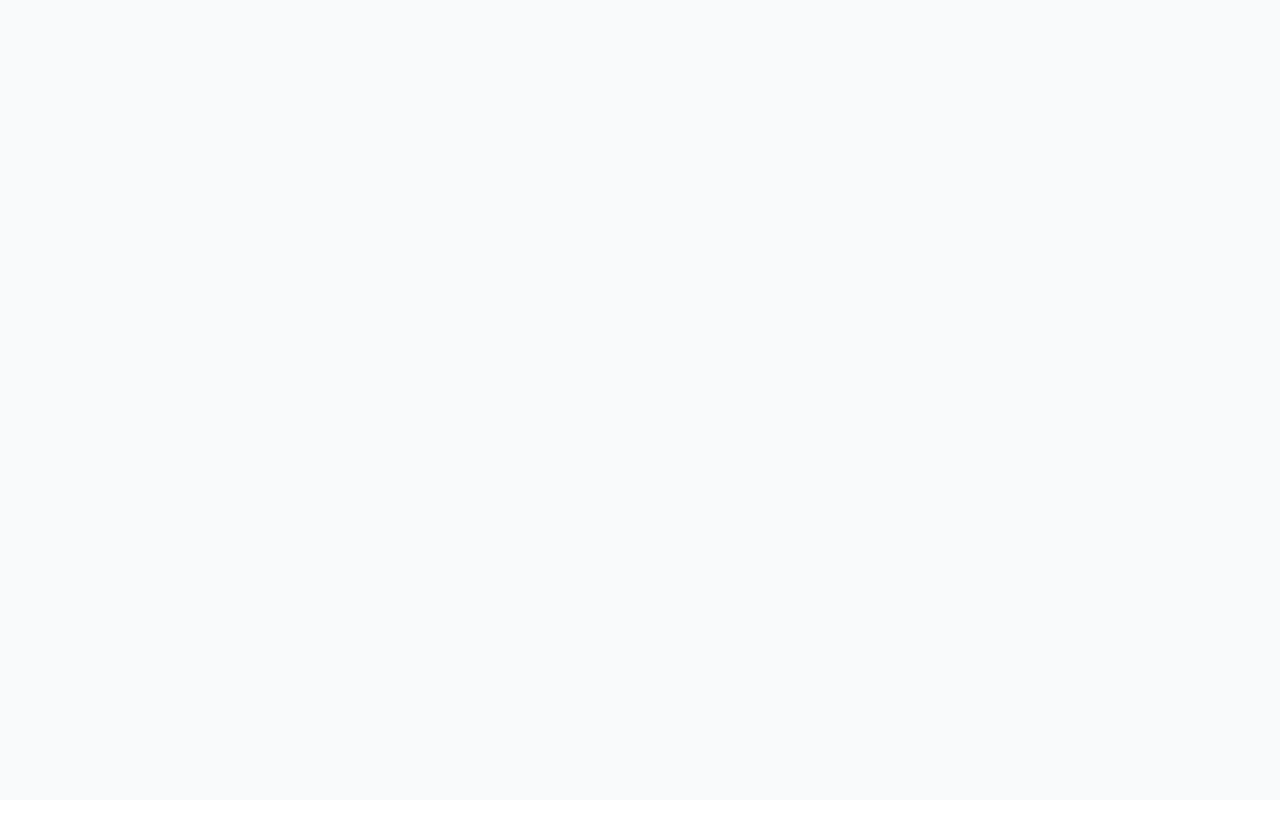
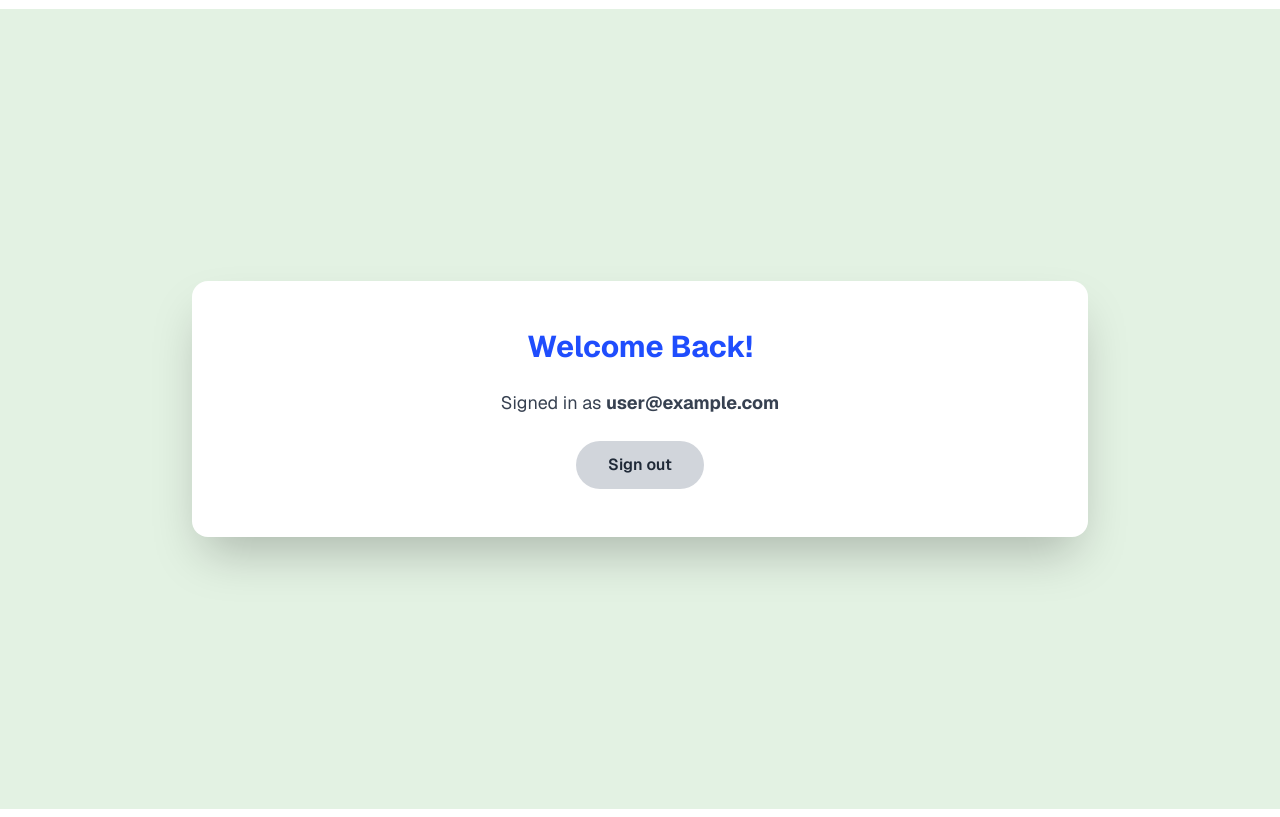
Before and after one commit to ashwin-oolka/unified-portal, a Next.js app: page / in a window 1280 px wide. Built offline with nearby package versions, Linux system fonts and the light colour scheme; no server answers; sample sign-in values are in the browser's storage.

Commit message:
authentication done

```diff
--- /dev/null
+++ b/_middleware.ts
@@ -0,0 +1,15 @@
+// middleware.ts
+import { auth } from "@/auth/auth"
+import { NextResponse } from "next/server"
+
+export default auth((req:any) => {
+  if (!req.auth && req.nextUrl.pathname.startsWith("/dashboard")) {
+    const url = new URL("/", req.url)
+    return NextResponse.redirect(url)
+  }
+})
+
+// Limit scope
+export const config = {
+  matcher: ["/dashboard/:path*"],
+}
--- /dev/null
+++ b/app/api/auth/[...nextauth]/route.ts
@@ -0,0 +1,2 @@
+
+export { handlers as GET, handlers as POST } from "@/auth/auth";
--- /dev/null
+++ b/app/dashboard/page.tsx
@@ -0,0 +1,30 @@
+"use client"
+
+import { useState } from "react"
+import { Sidebar } from "@/components/sidebar"
+import { DashboardContent } from "@/components/dashboard-content"
+import { useSession } from "next-auth/react";
+import { redirect } from "next/navigation";
+import { useEffect} from "react";
+
+interface User {
+  name: string;
+  email: string;
+}
+
+export default function Dashboard() {
+  const { data: session, status } = useSession();
+
+  if (status === "unauthenticated") redirect("/");
+
+  const [activeModule, setActiveModule] = useState("overview")
+
+  return (
+    <div className="flex h-screen bg-gray-50">
+      <Sidebar activeModule={activeModule} onModuleChange={setActiveModule} />
+      <main className="flex-1 overflow-hidden">
+        <DashboardContent activeModule={activeModule} />
+      </main>
+    </div>
+  )
+}
--- a/app/layout.tsx
+++ b/app/layout.tsx
@@ -1,13 +1,9 @@
+"use client"
 import type { Metadata } from 'next'
 import { GeistSans } from 'geist/font/sans'
 import { GeistMono } from 'geist/font/mono'
 import './globals.css'
-
-export const metadata: Metadata = {
-  title: 'v0 App',
-  description: 'Created with v0',
-  generator: 'v0.dev',
-}
+import { SessionProvider } from "next-auth/react";
 
 export default function RootLayout({
   children,
@@ -25,7 +21,11 @@ html {
 }
         `}</style>
       </head>
-      <body>{children}</body>
+      <SessionProvider>
+      <body>
+        {children}
+      </body>
+      </SessionProvider>
     </html>
   )
 }
--- a/app/page.tsx
+++ b/app/page.tsx
@@ -3,16 +3,56 @@
 import { useState } from "react"
 import { Sidebar } from "@/components/sidebar"
 import { DashboardContent } from "@/components/dashboard-content"
+import Link from "next/link";
+import React, {useEffect} from "react";
+import { useRouter } from "next/navigation";
+import axios from "axios";
+import Loginbtn from "../components/login"
 
-export default function BBPSPortal() {
-  const [activeModule, setActiveModule] = useState("overview")
+export default function LoginPage() {
+    const router = useRouter();
+    const [user, setUser] = React.useState({
+        email:"",
+        password:"",
+    })
 
-  return (
-    <div className="flex h-screen bg-gray-50">
-      {/* <Sidebar activeModule={activeModule} onModuleChange={setActiveModule} /> */}
-      <main className="flex-1 overflow-hidden">
-        {/* <DashboardContent activeModule={activeModule} /> */}
-      </main>
-    </div>
-  )
+    const [buttonDisabled, setButtonDisabled] = React.useState(false);
+    const [loading, setLoading] = React.useState(false);
+
+    const onLogin = async () => {
+        try{
+            setLoading(true);
+            const response = await axios.post("/api/users/login", user);
+            console.log("Login success",response.data);
+            alert("Login success");
+            // router.push("/profile");
+        }
+
+        catch (error:any){
+            console.log("Login failed",error.message);
+            alert(error.message);
+        }
+        finally{
+            setLoading(false);
+        }
+    }
+
+    useEffect(() => {
+        if(user.email.length > 0 && user.password.length > 0)
+        {
+            setButtonDisabled(false);
+        }
+        else{
+            setButtonDisabled(true);
+        }
+    }, [user]);
+
+    return (
+        <div className="flex flex-col items-center justify-center min-h-screen py-2">
+            {/* <h1>{loading ? "Processing" : "Login"}</h1> */}
+            <hr/>
+            <Loginbtn/>
+
+        </div>
+    )
 }
--- /dev/null
+++ b/auth/auth.ts
@@ -0,0 +1,18 @@
+// auth.ts
+import NextAuth from "next-auth";
+import GoogleProvider from "next-auth/providers/google";
+
+
+const authOptions = {
+  providers: [
+    GoogleProvider({
+      clientId: process.env.GOOGLE_CLIENT_ID!,
+      clientSecret: process.env.GOOGLE_CLIENT_SECRET!,
+    }),
+  ],
+
+};
+
+export const
+  handlers    // { GET, POST }
+ = NextAuth(authOptions);
--- /dev/null
+++ b/components/login.tsx
@@ -0,0 +1,39 @@
+"use client"
+import { useSession, signIn, signOut } from "next-auth/react"
+
+export default function AuthComponent() {
+  const { data: session } = useSession()
+  console.log(session)
+
+  return (
+    <div className="min-h-screen w-full bg-[#e3f2e3] flex items-center justify-center">
+      <div className="w-full max-w-4xl mx-auto px-8 py-12 bg-white shadow-2xl rounded-2xl flex flex-col items-center justify-center space-y-6 text-center">
+        {session ? (
+          <>
+            <h1 className="text-3xl font-bold text-[#1f4dfd]">Welcome Back!</h1>
+            <p className="text-lg text-gray-700">
+              Signed in as <strong>{session.user?.email}</strong>
+            </p>
+            <button
+              onClick={() => signOut()}
+              className="mt-4 px-8 py-3 rounded-full bg-gray-300 hover:bg-gray-400 text-gray-800 font-semibold transition"
+            >
+              Sign out
+            </button>
+          </>
+        ) : (
+          <>
+            <h1 className="text-3xl font-bold text-[#1f4dfd]">Welcome to Oolka!</h1>
+            <p className="text-lg text-gray-700">Please sign in to continue</p>
+            <button
+              onClick={() => signIn("google", { callbackUrl: "/dashboard" })}
+              className="mt-4 px-8 py-3 rounded-full text-white font-semibold transition bg-[#1f4dfd] hover:bg-[#163dcf]"
+            >
+              Sign in with Google
+            </button>
+          </>
+        )}
+      </div>
+    </div>
+  )
+}
--- a/package.json
+++ b/package.json
@@ -38,6 +38,7 @@
     "@radix-ui/react-toggle-group": "1.1.1",
     "@radix-ui/react-tooltip": "1.1.6",
     "autoprefixer": "^10.4.20",
+    "axios": "^1.11.0",
     "class-variance-authority": "^0.7.1",
     "clsx": "^2.1.1",
     "cmdk": "1.0.4",
@@ -47,6 +48,7 @@
     "input-otp": "1.4.1",
     "lucide-react": "^0.454.0",
     "next": "15.2.4",
+    "next-auth": "^4.24.11",
     "next-themes": "^0.4.4",
     "react": "^19",
     "react-day-picker": "latest",
```
Also changed, not shown: 2 other files (tests, documents, lock files or other folders).
